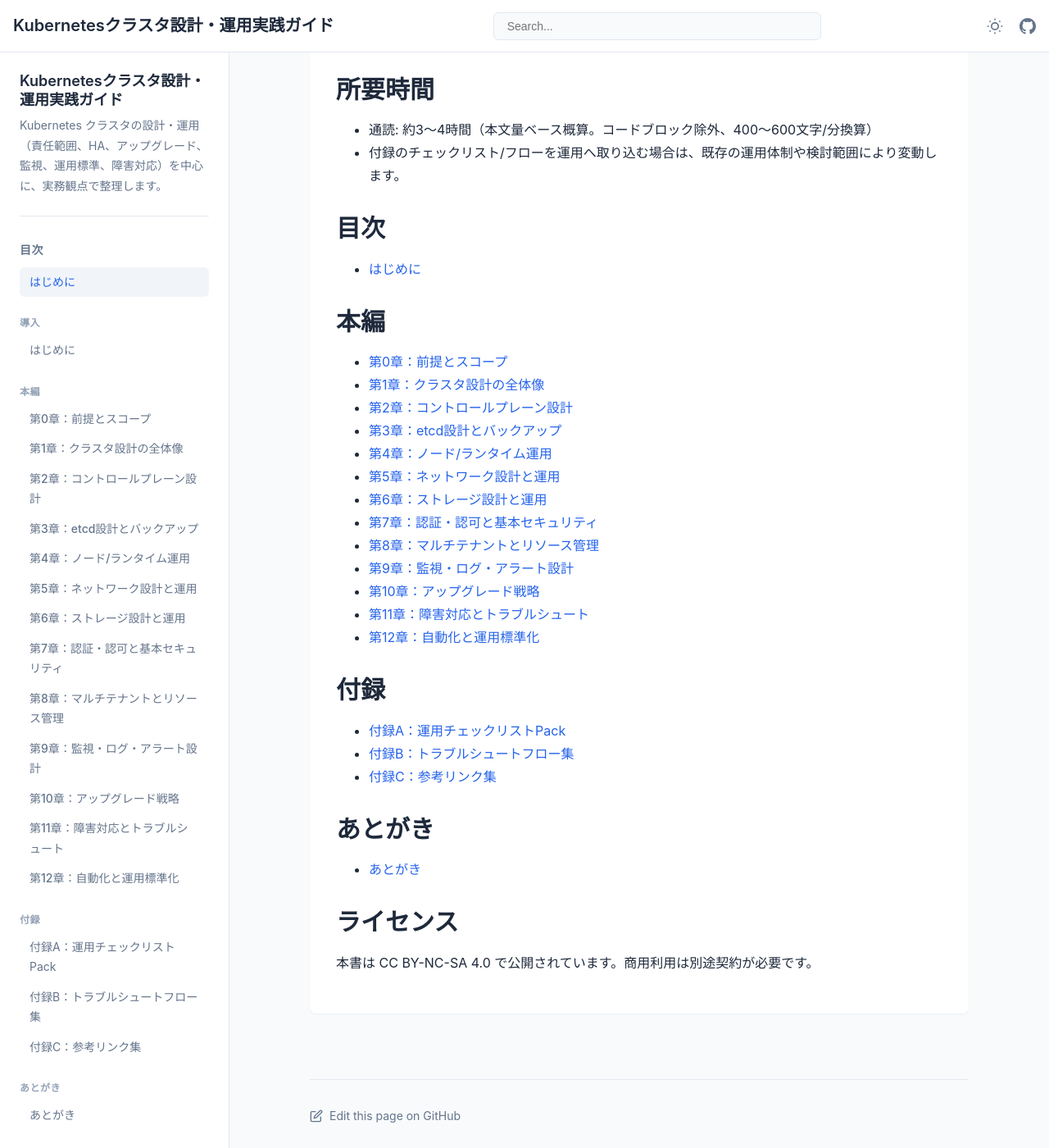
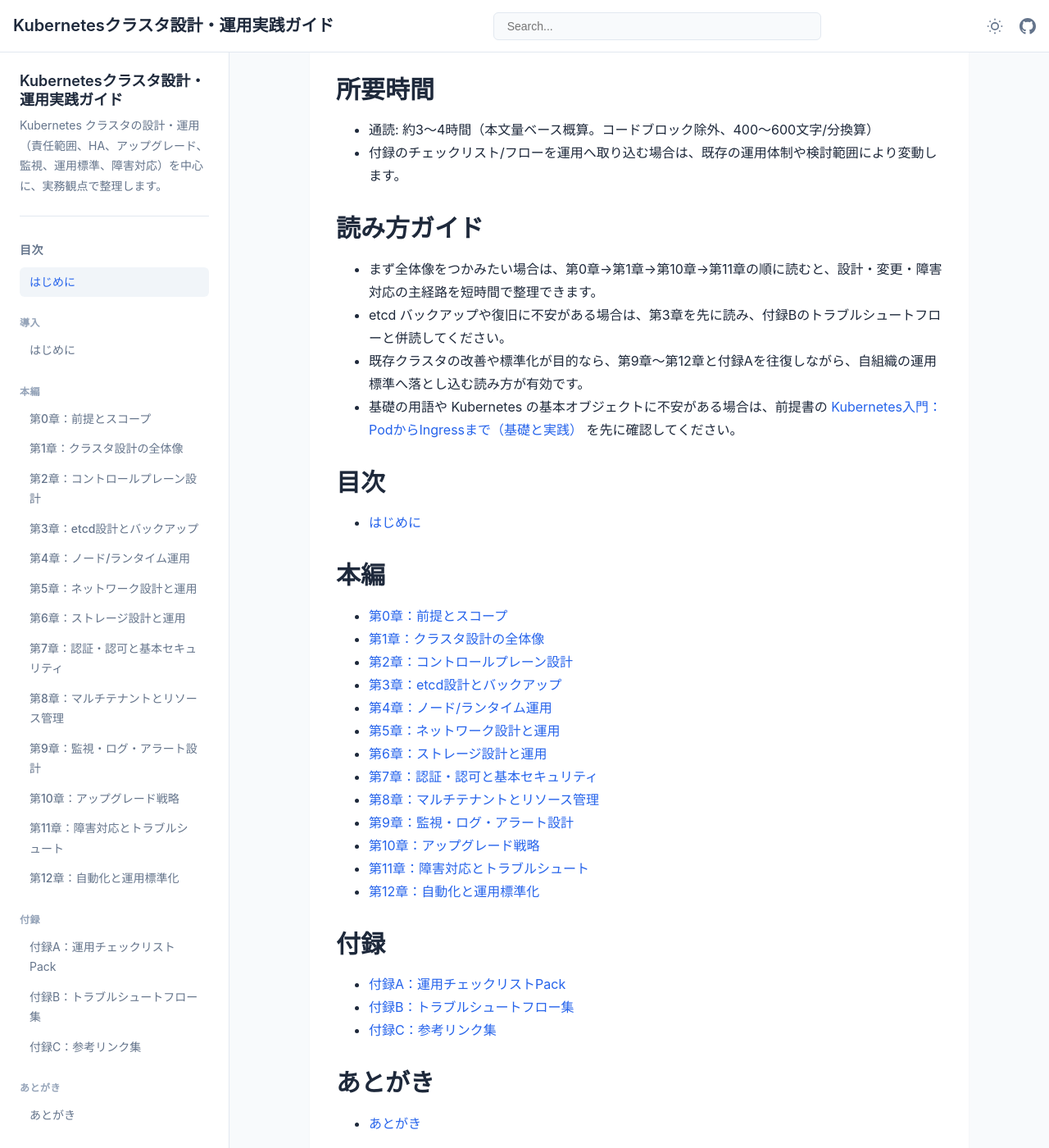
Before and after one commit to itdojp/kubernetes-cluster-ops-book, a Jekyll site: the page built from docs/index.md, in a window 1280 px wide and 1400 px high, scrolled down 727 px. Shown: the whole window at 82% size. Built offline with Jekyll 4.4.1, drawn with Linux system fonts in a browser that asks for light colours; some of the changed text lies outside the part shown.

```diff
--- a/book-config.json
+++ b/book-config.json
@@ -14,12 +14,12 @@
     "profile": "B",
     "modules": {
       "quickStart": false,
-      "readingGuide": false,
+      "readingGuide": true,
       "checklistPack": true,
       "troubleshootingFlow": true,
       "conceptMap": false,
       "figureIndex": true,
-      "legalNotice": false,
+      "legalNotice": true,
       "glossary": false
     }
   },
--- a/docs/index.md
+++ b/docs/index.md
@@ -24,6 +24,12 @@ Kubernetes クラスタの設計・運用（責任範囲、HA、アップグレ
 ## 所要時間
 - 通読: 約3〜4時間（本文量ベース概算。コードブロック除外、400〜600文字/分換算）
 - 付録のチェックリスト/フローを運用へ取り込む場合は、既存の運用体制や検討範囲により変動します。
+
+## 読み方ガイド
+- まず全体像をつかみたい場合は、第0章→第1章→第10章→第11章の順に読むと、設計・変更・障害対応の主経路を短時間で整理できます。
+- etcd バックアップや復旧に不安がある場合は、第3章を先に読み、付録Bのトラブルシュートフローと併読してください。
+- 既存クラスタの改善や標準化が目的なら、第9章〜第12章と付録Aを往復しながら、自組織の運用標準へ落とし込む読み方が有効です。
+- 基礎の用語や Kubernetes の基本オブジェクトに不安がある場合は、前提書の [Kubernetes入門：PodからIngressまで（基礎と実践）](https://itdojp.github.io/kubernetes-basics-book/) を先に確認してください。
 
 ## 目次
 - [はじめに](introduction/)
@@ -54,5 +60,12 @@ Kubernetes クラスタの設計・運用（責任範囲、HA、アップグレ
 
 - [あとがき](afterword/)
 
+## 利用と更新情報
+- 公開ページ: [GitHub Pages](https://itdojp.github.io/kubernetes-cluster-ops-book/)
+- リポジトリ: [GitHub](https://github.com/itdojp/kubernetes-cluster-ops-book)
+- 更新確認先: [コミット履歴](https://github.com/itdojp/kubernetes-cluster-ops-book/commits/main/)、[Pull Requests](https://github.com/itdojp/kubernetes-cluster-ops-book/pulls)
+- Kubernetes 本体、CNI、CSI、Ingress Controller の挙動差は版に依存するため、手順を流用する前に対象クラスタのバージョンと公式ドキュメントを確認してください。
+- 本番クラスタで変更を行う前に、メンテナンス計画、etcd バックアップ、ロールバック手順を先に用意してください。
+
 ## ライセンス
 本書は CC BY-NC-SA 4.0 で公開されています。商用利用は別途契約が必要です。
```
